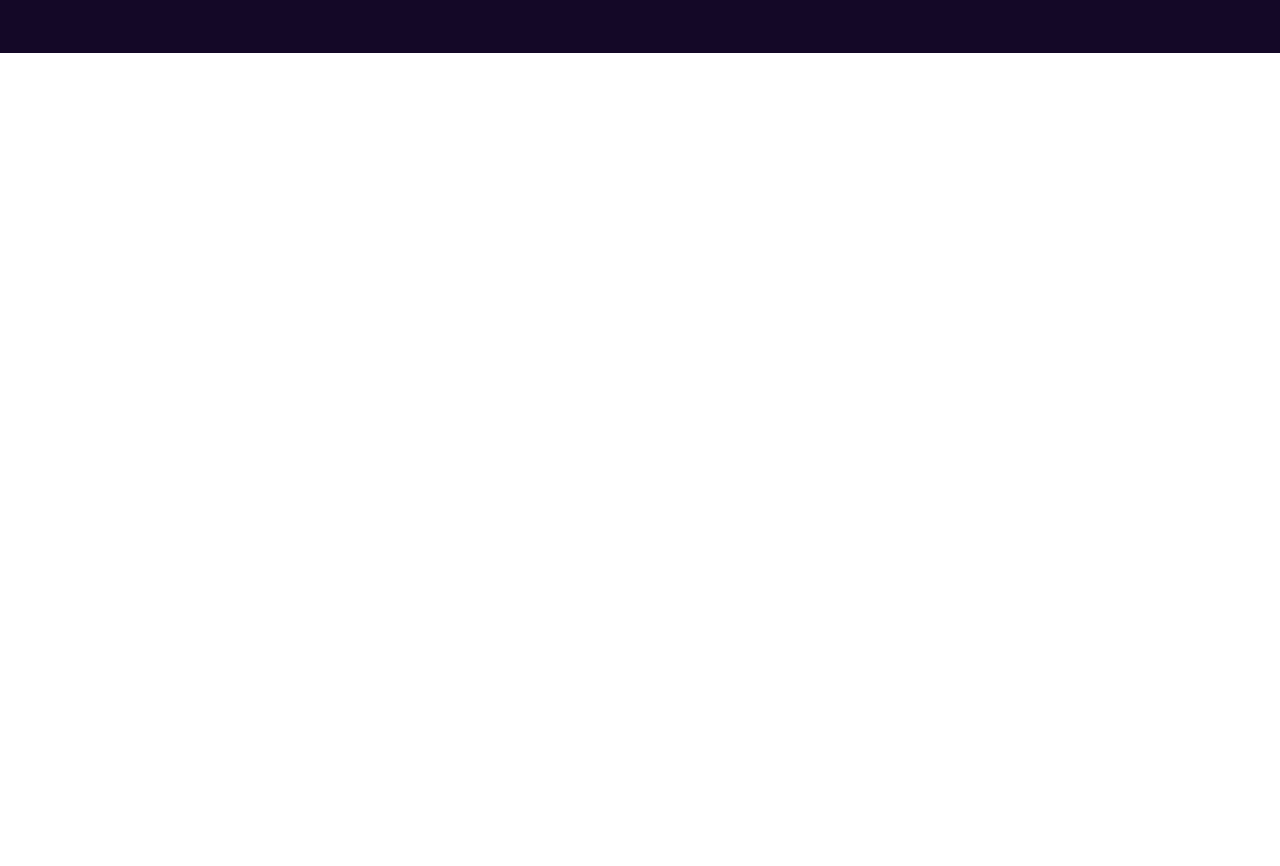
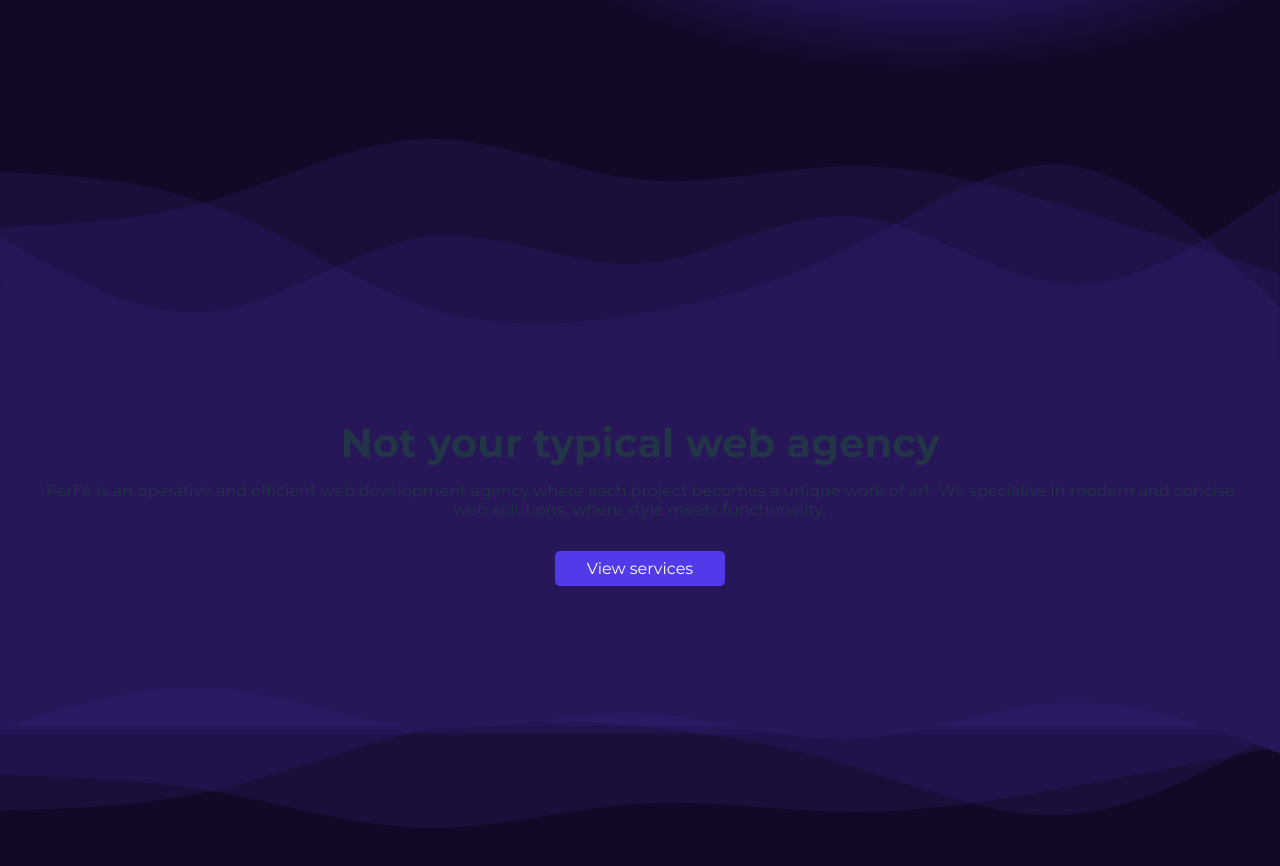
Before and after one commit to m-nurbek/PerfeWebsite, a React (Vite) app: page / in a window 1280 px wide. Shown: the part 780-1646 px from the top of the page. Before the commit the page ends 833 px from the top, so only its background shows below. Built offline with nearby package versions, Linux system fonts and the light colour scheme.

Commit message:
second section is done

```diff
--- a/src/App.css
+++ b/src/App.css
@@ -1,8 +1,9 @@
 #root {
   max-width: 1280px;
-  padding: 2rem;
-  background: radial-gradient(60.71% 38.62% at 72.37% 41.81%, #5239EA 0%, rgba(20, 8, 39, 0.00) 100%);
+  /* padding: 2rem; */
+  background: radial-gradient(40.71% 18.62% at 72.37% 31.81%, #5239EA 0%, rgba(20, 8, 39, 0.00) 100%);
   background-color: #140827;
+  overflow: hidden;
 }
 
 .logo {
--- a/src/App.tsx
+++ b/src/App.tsx
@@ -1,5 +1,6 @@
 import Navbar from './components/Navbar';
 import Welcome from './components/Welcome';
+import NotTypical from './components/NotTypical';
 import './App.css'
 
 function App() {
@@ -8,6 +9,7 @@ function App() {
     <div>
       <Navbar />
       <Welcome/>
+      <NotTypical/>
       {/* other components or JSX */}
     </div>
   )
--- /dev/null
+++ b/src/components/NotTypical.tsx
@@ -0,0 +1,40 @@
+import '../css/NotTypical.css';
+
+export default function NotTypical() {
+  return (
+    <div className='not-typical'>
+        <div className="wave-container">
+            <svg xmlns="http://www.w3.org/2000/svg" viewBox="0 0 1728 803" preserveAspectRatio="xMinYMin meet" fill="none">
+                <path d="M0 118.694C96.0021 114.453 191.998 110.222 288 82.1977C384.002 54.1737 479.998 2.37705 576 0.0809942C672.002 -2.21506 767.998 44.9895 864 54.8254C960.002 64.6614 1056 37.1187 1152 36.5773C1248 36.0359 1344 62.4957 1440 91.3217C1536 120.148 1632 151.36 1728 182.562V803H0V118.694Z" fill="#3D2791" fill-opacity="0.19"/>
+            </svg>
+            <svg xmlns="http://www.w3.org/2000/svg" viewBox="0 0 1728 759" fill="none">
+                <path d="M0 10.8253C96.0021 15.3072 191.998 19.789 288 56.4457C384.002 93.1024 479.998 161.914 576 193.307C672.002 224.7 767.998 218.654 864 202.431C960.002 186.208 1056 159.808 1152 111.19C1248 62.5719 1344 -8.28507 1440 1.70128C1536 11.6876 1632 102.497 1728 193.307V758.999C1632 758.999 1536 758.999 1440 758.999C1344 758.999 1248 758.999 1152 758.999C1056 758.999 960.002 758.999 864 758.999C767.998 758.999 672.002 758.999 576 758.999C479.998 758.999 384.002 758.999 288 758.999C191.998 758.999 96.0021 758.999 0 758.999V10.8253Z" fill="#3D2791" fill-opacity="0.19"/>
+            </svg>
+            <svg xmlns="http://www.w3.org/2000/svg" viewBox="0 0 1728 557" fill="none">
+                <path d="M0 64.2995C96.0021 119.956 191.998 175.623 288 164.664C384.002 153.705 479.998 76.1308 576 64.2995C672.002 52.4683 767.998 106.371 864 100.796C960.002 95.2211 1056 30.1595 1152 36.9273C1248 43.6952 1344 122.283 1440 128.168C1536 134.054 1632 67.2473 1728 0.43103V557C1632 557 1536 557 1440 557C1344 557 1248 557 1152 557C1056 557 960.002 557 864 557C767.998 557 672.002 557 576 557C479.998 557 384.002 557 288 557C191.998 557 96.0021 557 0 557V64.2995Z" fill="#3D2791" fill-opacity="0.19"/>
+            </svg>
+        </div>
+        <div className="text-container">
+            <h1>Not your typical web agency</h1>
+            <p>PerFe is an operative and efficient web development agency where each project becomes a unique work of art. We specialise in modern and concise web solutions, where style meets functionality.</p>
+            <button>View services</button>
+        </div>
+        <div className="second-wave-container">
+            <svg xmlns="http://www.w3.org/2000/svg"  viewBox="0 0 1728 485" fill="none">
+                <path d="M0 413.311C96.0021 415.873 191.998 418.428 288 435.354C384.002 452.28 479.998 483.565 576 484.952C672.002 486.338 767.998 457.828 864 451.887C960.002 445.946 1056 462.581 1152 462.908C1248 463.235 1344 447.254 1440 429.843C1536 412.433 1632 393.581 1728 374.735V0.000488281C1632 0.000488281 1536 0.000488281 1440 0.000488281C1344 0.000488281 1248 0.000488281 1152 0.000488281C1056 0.000488281 960.002 0.000488281 864 0.000488281C767.998 0.000488281 672.002 0.000488281 576 0.000488281C479.998 0.000488281 384.002 0.000488281 288 0.000488281C191.998 0.000488281 96.0021 0.000488281 0 0.000488281V413.311Z" fill="#3D2791" fill-opacity="0.19"/>
+            </svg>
+            <svg xmlns="http://www.w3.org/2000/svg" viewBox="0 0 1728 452" fill="none">
+                <path d="M0 445.03C96.0021 442.365 191.998 439.699 288 417.896C384.002 396.093 479.998 355.164 576 336.492C672.002 317.82 767.998 321.416 864 331.065C960.002 340.714 1056 356.417 1152 385.334C1248 414.252 1344 456.397 1440 450.457C1536 444.517 1632 390.505 1728 336.492V0.0229492C1632 0.0229492 1536 0.0229492 1440 0.0229492C1344 0.0229492 1248 0.0229492 1152 0.0229492C1056 0.0229492 944.502 0.0229492 848.5 0.0229492C752.498 0.0229492 672.002 0.0229492 576 0.0229492C479.998 0.0229492 384.002 0.0229492 288 0.0229492C191.998 0.0229492 96.0021 0.0229492 0 0.0229492V445.03Z" fill="#3D2791" fill-opacity="0.19"/>
+            </svg>
+            <svg xmlns="http://www.w3.org/2000/svg" viewBox="0 0 1728 299" fill="none">
+                <path d="M0 264.689C96.0021 234.789 191.998 204.883 288 210.771C384.002 216.658 479.998 258.333 576 264.689C672.002 271.045 767.998 242.087 864 245.082C960.002 248.077 1056 283.029 1152 279.393C1248 275.758 1344 233.539 1440 230.377C1536 227.215 1632 263.105 1728 299V0C1632 0 1536 0 1440 0C1344 0 1248 0 1152 0C1056 0 960.002 0 864 0C767.998 0 672.002 0 576 0C479.998 0 384.002 0 288 0C191.998 0 96.0021 0 0 0V264.689Z" fill="#271658"/>
+            </svg>
+        </div>
+
+
+
+    </div>
+
+  );
+
+}
--- /dev/null
+++ b/src/css/NotTypical.css
@@ -0,0 +1,90 @@
+.wave-container {
+    position: relative;
+    width: 100%;
+    height: 373px;
+  }
+
+  .wave-container svg {
+    position: absolute;
+    left: 0;
+  }
+
+
+  .wave-container svg:nth-child(1) {
+    top: 150px;
+  }
+
+  .wave-container svg:nth-child(2) {
+    top: 175px;
+  }
+
+  .wave-container svg:nth-child(3) {
+    top: 200px;
+  }
+
+
+.not-typical .text-container {
+    text-align: center;
+    position: absolute;
+    padding: 2rem;
+    background-color: #271658;
+    border-radius: 10px;
+    /* box-shadow: 0 4px 8px rgba(0, 0, 0, 0.2); */
+    z-index: 10;
+  }
+
+
+  .not-typical h1 {
+    font-family: 'Montserrat-bold';
+    margin-bottom: 1rem;
+    font-size: 2.5rem;
+  }
+
+
+  .not-typical p {
+    margin-bottom: 2rem;
+    font-size: 1rem;
+
+  }
+
+
+  .not-typical button {
+    padding: 0.5rem 2rem;
+    font-size: 1rem;
+    color: #fff;
+    background-color: #5239EA;
+    border: none;
+    border-radius: 5px;
+    cursor: pointer;
+    transition: background-color 0.3s;
+  }
+
+
+  .not-typical button:hover {
+    background-color: #675FDA;
+  }
+
+  .second-wave-container {
+    position: relative;
+    width: 100%;
+    height: 545px;
+  }
+
+  .second-wave-container svg {
+    position: absolute;
+    left: 0;
+    bottom: 0;
+  }
+
+
+  .second-wave-container svg:nth-child(1) {
+    bottom: 79px;
+  }
+
+  .second-wave-container svg:nth-child(2) {
+    bottom: 91px;
+  }
+
+  .second-wave-container svg:nth-child(3) {
+    bottom: 154px;
+  }
```
